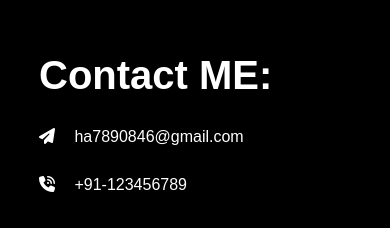
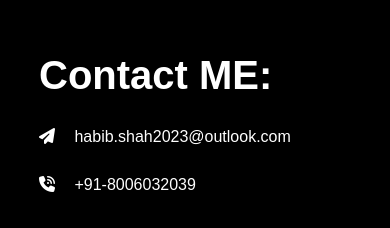
Before and after one commit to habib-shah2023/Web-Portfolio, a plain HTML site: page index.html in a window 390 px wide. Shown: the part 4560-4788 px from the top of the page. Drawn offline with nearby package versions, Linux system fonts and the light colour scheme; a web font is replaced by a local one.

Commit message:
adding my phone number and change contact mail.

```diff
--- a/index.html
+++ b/index.html
@@ -144,8 +144,8 @@
         <div class="row">
             <div class="contact-left">
                 <h1 class="sub-title">Contact ME:</h1>
-                <p><i class="fa-solid fa-paper-plane"></i> ha7890846@gmail.com</p>
-                <p><i class="fa-sharp fa-solid fa-phone-volume"></i>  +91-123456789</p>
+                <p><i class="fa-solid fa-paper-plane"></i> habib.shah2023@outlook.com</p>
+                <p><i class="fa-sharp fa-solid fa-phone-volume"></i>  +91-8006032039</p>
                 <div class="social-icons">
                     <a href="https://www.instagram.com/toxic_person3/"><i class="fa-brands fa-instagram"></i></a>   <!--Enter the Url of your  insta social handler between " "-->
                     <a href="https://github.com/ha7890846"><i class="fa-brands fa-github"></i></a>   <!--Enter the Url of your github social handler between " "-->
```
